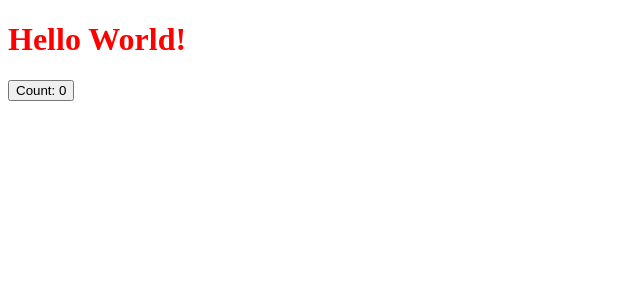
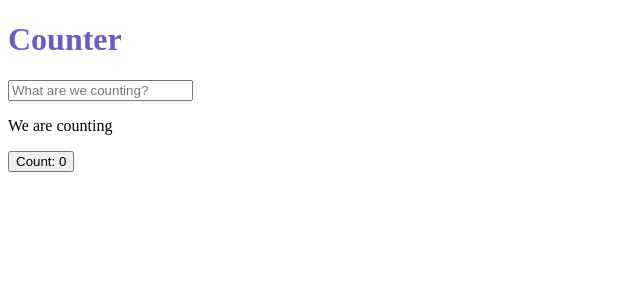
Before and after one commit to vhorvath2010/vue-tutorial, a Vue app: page / in a window 1280 px wide. Shown: the top 300 px of the page, without its empty margins (0-640 px from the left). Built offline with nearby package versions, Linux system fonts and the light colour scheme.

Commit message:
added two-way text input using v-model sugar

```diff
--- a/src/App.vue
+++ b/src/App.vue
@@ -2,9 +2,9 @@
 export default {
   data() {
     return {
-      message: "Hello World!",
-      helloClass: "title",
-      count: 0,
+      titleClass: "title",
+      counting: '',
+      count: 0
     }
   },
   methods: {
@@ -12,17 +12,18 @@ export default {
       this.count++;
     }
   }
-
 }
 </script>
 
 <template>
-  <h1 :class="helloClass">{{ message }}</h1>
-  <button @click="increment">{{ "Count: " + count }}</button>
+  <h1 :class="titleClass">Counter</h1>
+  <input v-model="counting" placeholder="What are we counting?">
+  <p>We are counting {{ counting }}</p>
+  <button @click="increment">Count: {{ count }}</button>
 </template>
 
 <style>
 .title {
-  color: red;
+  color: slateblue;
 }
 </style>
```
